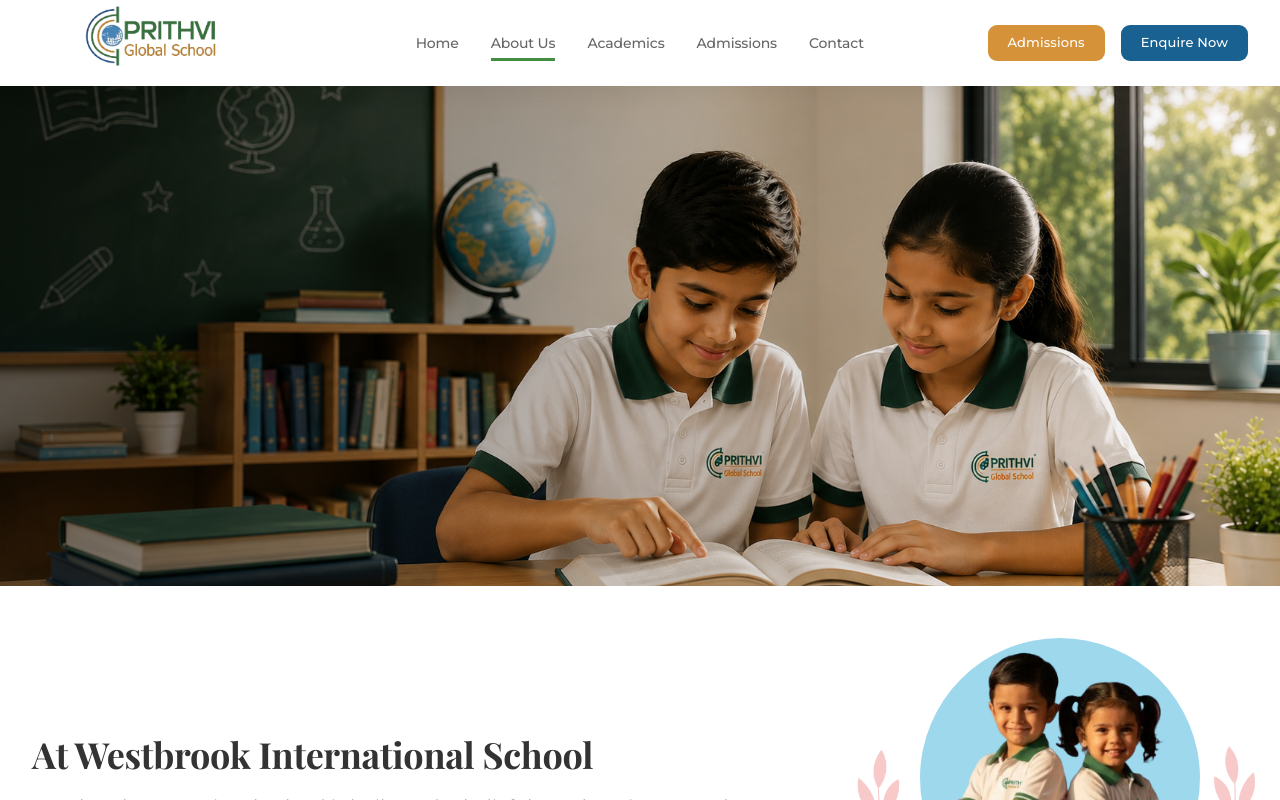
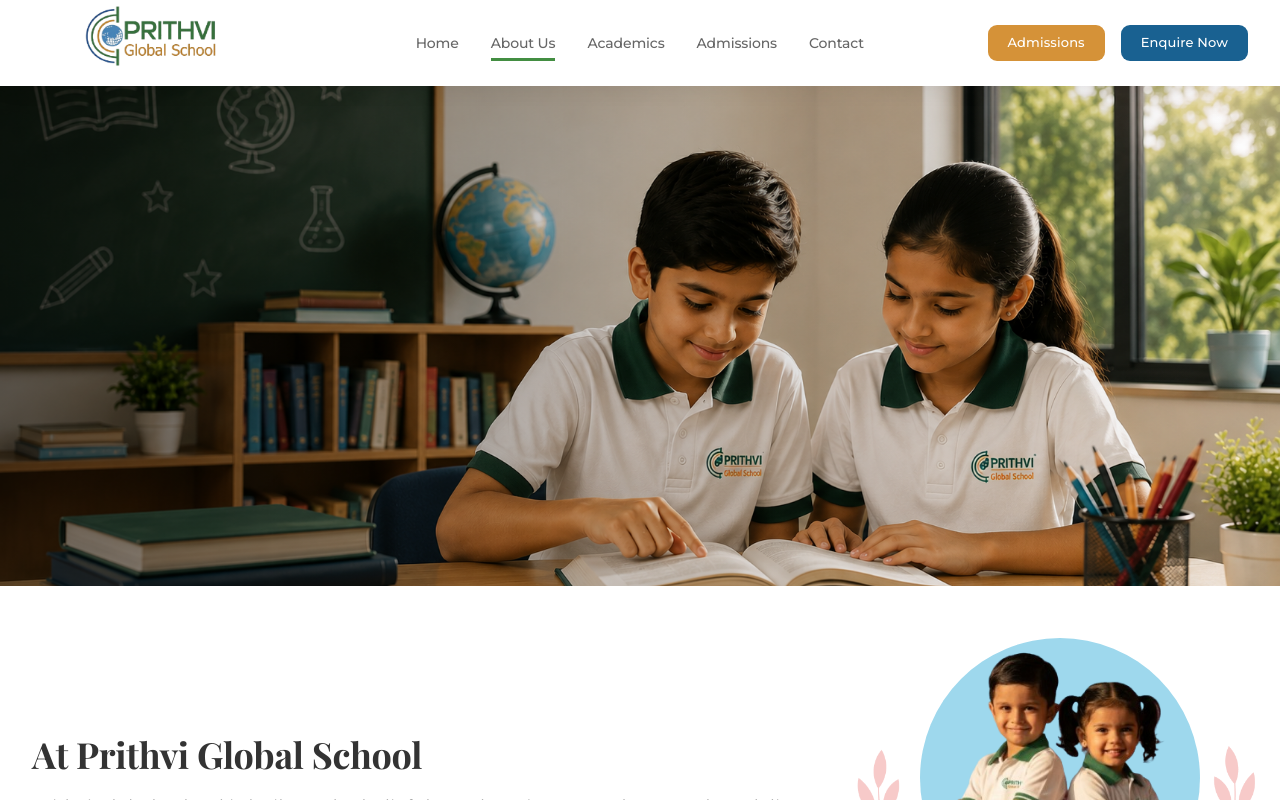
Before and after one commit to spoorthibits/Prithvi-school, a Next.js app: page /about in a window 1280 px wide. Shown: the top 800 px of the page. Built offline with nearby package versions, Linux system fonts and the light colour scheme; a web font is replaced by a local one.

Commit message:
updated about

```diff
--- a/src/app/about/page.jsx
+++ b/src/app/about/page.jsx
@@ -51,12 +51,12 @@ export default function AboutPage() {
       image = "/academicsnewimg.png"
        />
        <Internationalschool
-        title="At Westbrook International School"
+        title="At Prithvi Global School"
         image="/kids.png"
 
         titleClass="text-[22px] sm:text-[26px] md:text-[34px] font-semibold text-[var(--color-primary)] mb-4 leading-tight"
         paragraphs={[
-          "Westbrook International School is built on the belief that education must do more than deliver academic results. For families exploring the international school in madhapur, the school focuses on shaping thinking, character, and confidence in a way that supports children throughout their school years and beyond. As parents search for the Best international school in madhapur, they often look for an environment where academic clarity, balanced learning, and strong values come together to support each child’s development.",
+          "Prithvi Global School is built on the belief that education must do more than deliver academic results. For families exploring the international school in madhapur, the school focuses on shaping thinking, character, and confidence in a way that supports children throughout their school years and beyond. As parents search for the Best international school in madhapur, they often look for an environment where academic clarity, balanced learning, and strong values come together to support each child’s development.",
         ]}
       />
       <OurPhilosophySection />
```
